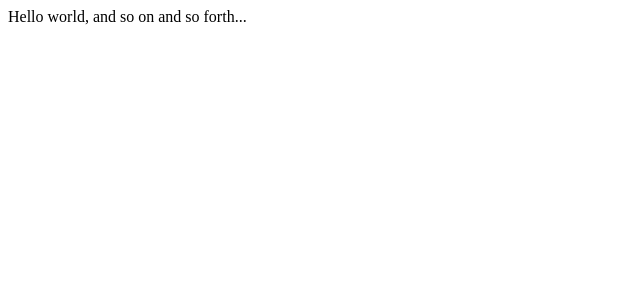
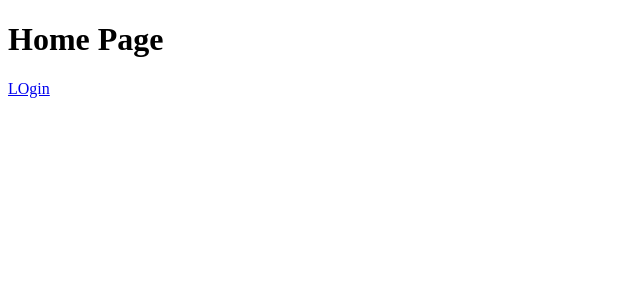
Before and after one commit to danteocualesjr/Booknook, a React (Create React App) app: page / in a window 1280 px wide. Shown: the top 300 px of the page, without its empty margins (0-640 px from the left). Built offline with nearby package versions, Linux system fonts and the light colour scheme.

Commit message:
Did the following:
1. Configured App component.
2. Created HomePage.
3. Created LoginPage.

```diff
--- a/src/App.js
+++ b/src/App.js
@@ -1,8 +1,14 @@
 import React from 'react';
+import { Route } from 'react-router-dom';
+import HomePage from './components/pages/HomePage';
+import LoginPage from './components/pages/LoginPage';
 
 const App = () => {
   return (
-    <div>Hello world, and so on and so forth...</div>
+    <div>
+      <Route path="/" exact component={HomePage} />
+      <Route path="/login" exact component={LoginPage} />
+    </div>
   )
 }
 
--- /dev/null
+++ b/src/components/pages/HomePage.js
@@ -0,0 +1,13 @@
+import React from 'react';
+import { Link } from 'react-router-dom';
+
+const HomePage = () => {
+    return (
+        <div>
+            <h1>Home Page</h1>
+            <Link to="/login">LOgin</Link>
+        </div>
+    )
+};
+
+export default HomePage;
--- /dev/null
+++ b/src/components/pages/LoginPage.js
@@ -0,0 +1,11 @@
+import React from 'react';
+
+const LoginPage = () => {
+    return (
+        <div>
+            <h1>Login Page</h1>
+        </div>
+    )
+}
+
+export default LoginPage;
```
